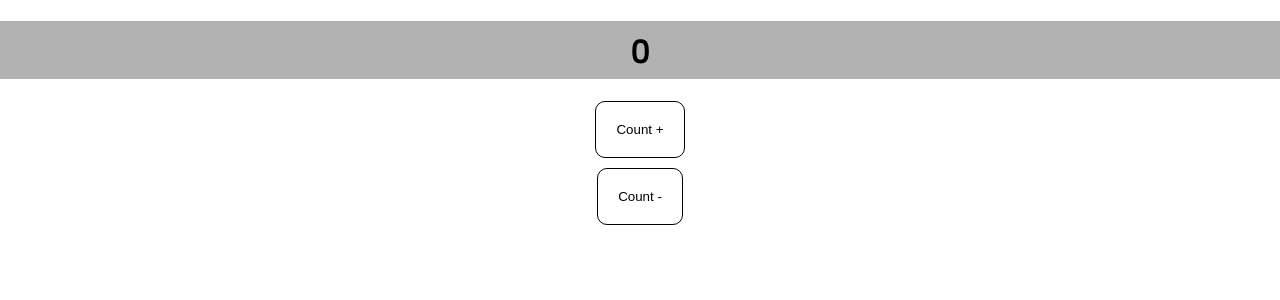
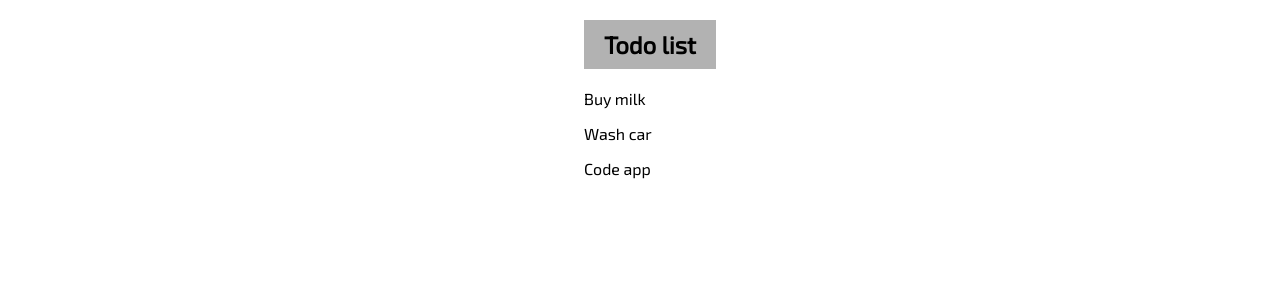
Before and after one commit to norbert-lukaszuk/reactapp, a React (Create React App) app: page / in a window 1280 px wide. Shown: the top 300 px of the page. Built offline with nearby package versions, Linux system fonts and the light colour scheme.

Commit message:
create TodoItem handleClick

```diff
--- a/src/App.js
+++ b/src/App.js
@@ -1,35 +1,32 @@
 import React from "react";
+import TodoItem from "./components/TodoItem";
 
 class App extends React.Component {
-  constructor() {
-    super();
-    this.state = {
-      count: 0,
-    };
-  }
-  handleClickPlus = () => {
-    this.setState((prevState) => {
-      return { count: prevState.count + 1 };
-    });
+  state = {
+    todos: [
+      { text: "Buy milk", id: 1 },
+      { text: "Wash car", id: 2 },
+      { text: "Code app", id: 3 },
+    ],
   };
-  handleClickMinus = () => {
-    this.setState((prevState) => {
-      return { count: prevState.count - 1 };
-    });
+  handleClick = (id) => {
+    return console.log("Click", id);
   };
   render() {
+    const todos = this.state.todos.map((todo) => (
+      <TodoItem
+        handleClick={this.handleClick}
+        text={todo.text}
+        key={todo.id}
+        id={todo.id}
+      />
+    ));
     return (
-      <div className="countingComponent" style={{ width: "100vw" }}>
-        <h1 className="mainHeader">{this.state.count}</h1>
-        <button onClick={this.handleClickPlus} className="buttonPlus">
-          Count +
-        </button>
-        <button onClick={this.handleClickMinus} className="buttonPlus">
-          Count -
-        </button>
+      <div>
+        <h2 className="mainHeader">Todo list</h2>
+        {todos}
       </div>
     );
   }
 }
-
 export default App;
--- /dev/null
+++ b/src/components/TodoItem.js
@@ -0,0 +1,11 @@
+import React from "react";
+
+function TodoItem(props) {
+  return (
+    <div>
+      <p onClick={() => props.handleClick(props.id)}>{props.text}</p>
+    </div>
+  );
+}
+
+export default TodoItem;
```
